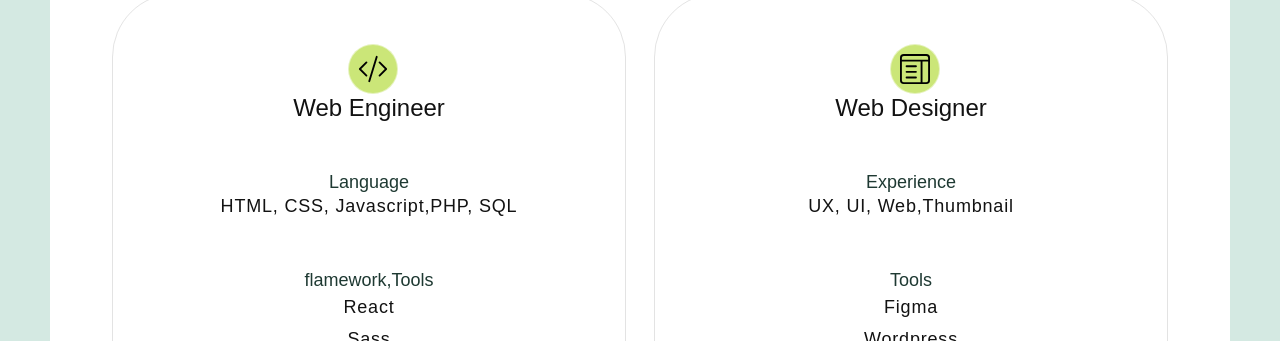
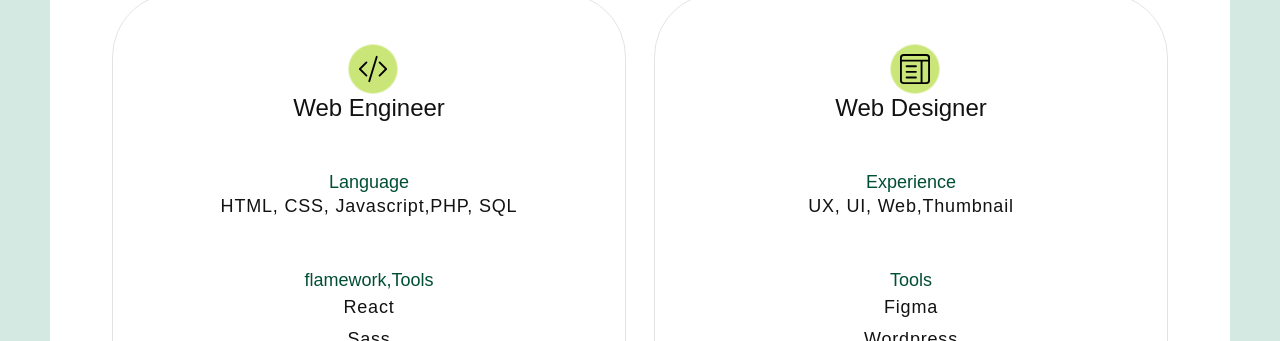
Before and after one commit to marinayam/portfolio, a React (Create React App) app: page / in a window 1280 px wide. Shown: the part 838-1179 px from the top of the page. Built offline with nearby package versions, Linux system fonts and the light colour scheme.

Commit message:
色変更

```diff
--- a/src/containers/skills/skills.css
+++ b/src/containers/skills/skills.css
@@ -72,7 +72,7 @@
   }
 }
 .skill h4 {
-  color: var(--color-subtext);
+  color: #004E36;
 	font-size: 18px;
   margin-top: 50px;
 }
```
